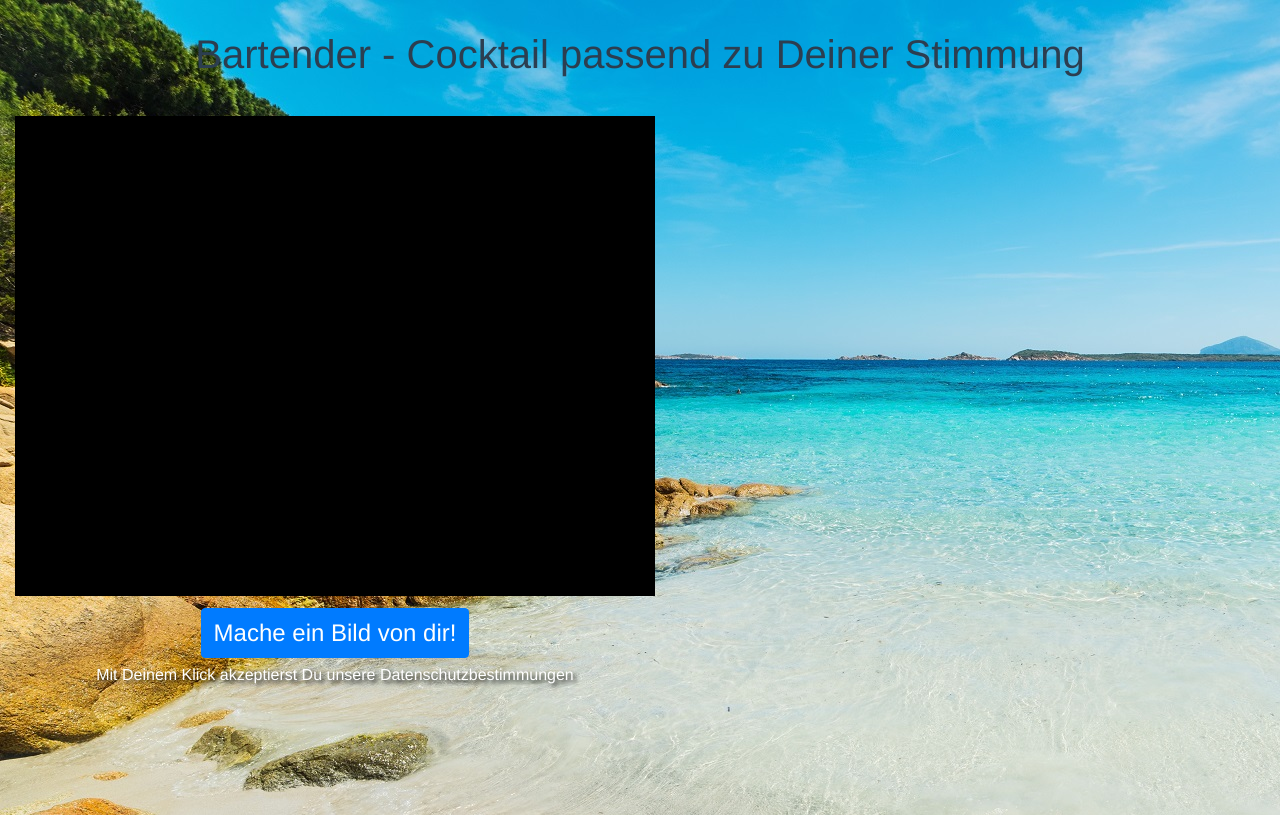
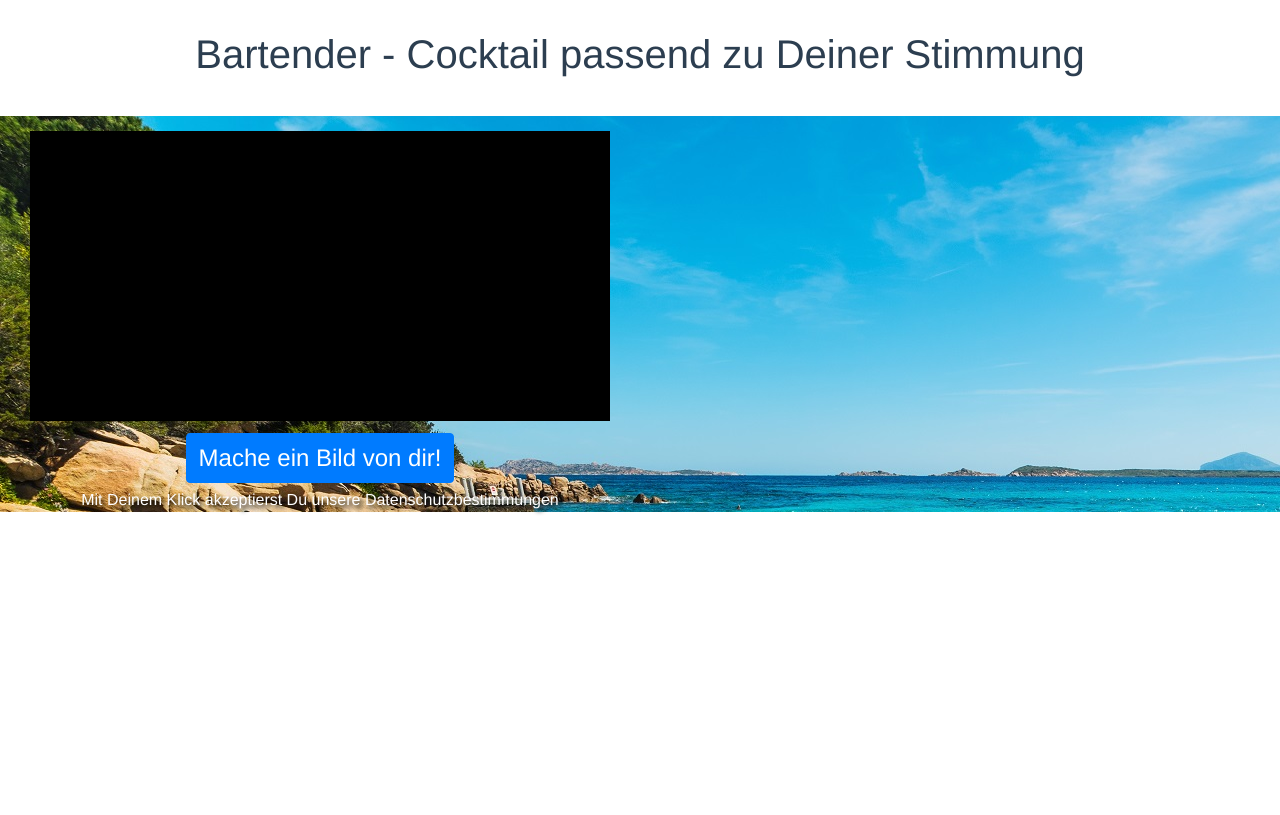
Before and after one commit to mezger/bartender, a Vue app in the folder bartender-vue/: page / in a window 1280 px wide. Built offline with nearby package versions, Linux system fonts and the light colour scheme; no server answers.

Commit message:
Frontend resopnstivität verbessert -> nicht ganz optimal wegen Video und Canvas Element

```diff
--- a/bartender-vue/src/App.vue
+++ b/bartender-vue/src/App.vue
@@ -1,13 +1,17 @@
 <template>
   <div id="app">
     <b-container fluid>
-      <h1>Bartender - Cocktail passend zu Deiner Stimmung</h1>
       <b-row>
+        <b-col>
+         <h1>Bartender - Cocktail passend zu Deiner Stimmung</h1>
+        </b-col>
+      </b-row>
+      <b-row class="content">
         <!--<img alt="Vue logo" src="./assets/strand.jpg"> -->
-        <b-col>
+        <b-col xs="12" lg="6">
           <Webcam msg="Mache ein Bild von Dir!" @cocktailFound="updateCocktail"/>
         </b-col>
-        <b-col>
+        <b-col xs="12" lg="6">
           <Cocktail msg="Cocktail passend zu Deiner Stimmung" v-bind:cocktail="childData"/>
         </b-col>
       </b-row>
@@ -47,8 +51,6 @@ export default {
   text-align: center;
   color: #2c3e50;
   margin-top: 0px;
-  background-image: url("./assets/strand.jpg");
-  background-repeat: no-repeat;
 }
 h1 {
   padding-bottom: 30px;
@@ -58,4 +60,11 @@ h1 {
 .container-fluid {
   padding-bottom: 10%;
 }
+.content{
+  background-image: url("./assets/strand.jpg");
+  background-repeat: no-repeat;
+}
+  .content > .col-lg-6{
+    padding-top: 15px;
+  }
 </style>
--- a/bartender-vue/src/components/webcam.vue
+++ b/bartender-vue/src/components/webcam.vue
@@ -1,25 +1,27 @@
 <template>
-  <div class="webcam-component">
-          <div id="record">
+    <b-container class="webcam-component">
+        <b-row>
+            <b-col id="record">
                 <div>
-                <video ref="video" id="video" width="640" height="480" autoplay></video>
+                    <video ref="video" id="video" width="100%" height="auto" autoplay></video>
                 </div>
                 <div>
                     <b-button id="snap" variant="primary" v-on:click="takePicture()">Mache ein Bild von dir!</b-button>
                     <br>
                     <span class="dsgvo">Mit Deinem Klick akzeptierst Du unsere Datenschutzbestimmungen</span>
                 </div>
-          </div>
-          <div id="picture">
+            </b-col>
+            <b-col id="picture">
                 <div>
-              <canvas ref="canvas" id="canvas" width="640" height="480"></canvas>
+                    <canvas ref="canvas" id="canvas" :width="canvasWidth" :height="canvasHeight"></canvas>
                 </div>
                 <div>
                     <b-button id="record" variant="primary" v-on:click="activateCam()">Neue Aufnahme</b-button>
                 </div>
-          </div>
                 <klapper :data="output" :table="tabelle"></klapper>
-  </div>
+            </b-col>
+        </b-row>
+    </b-container>
 </template>
 
 <script>
@@ -39,25 +41,28 @@ export default {
                 canvas: {},
                 image: {},
                 output: {},
-                tabelle:{}
+                tabelle: {},
+                canvasHeight: 0,
+                canvasWidth: 0
             }
         },
         methods: {
             takePicture() {
                 this.canvas = this.$refs.canvas;
-        this.canvas.getContext("2d").drawImage(this.video, 0, 0, 640, 480);
-        this.image   = this.canvas.toBlob(this.sendPicture, "image/jpeg");
+                this.canvas.getContext("2d").drawImage(this.video, 0, 0, this.canvasWidth, this.canvasHeight);
+                this.image = this.canvas.toBlob(this.sendPicture, "image/jpeg");
                 document.getElementById('picture').style.display = "block";
                 document.getElementById('record').style.display = "none";
             },
-    activateCam(){
+            activateCam() {
                 document.getElementById('record').style.display = "block";
                 document.getElementById('picture').style.display = "none";
                 let currentObj = this;
                 currentObj.$emit("cocktailFound", {namne: null});
                 currentObj.output = {name: null};
+                this.calculateCanvas();
             },
-    sendPicture(picture){
+            sendPicture(picture) {
                 let currentObj = this;
                 const formData = new FormData();
                 formData.append('picture', picture);
@@ -65,7 +70,7 @@ export default {
                     method: 'post',
                     url: 'http://localhost:8080/cocktailForImage',
                     data: formData,
-                    config: { headers: {'Content-Type': 'multipart/form-data' }}
+                    config: {headers: {'Content-Type': 'multipart/form-data'}}
                 })
                     .then(function (response) {
                         currentObj.output = response.data;
@@ -86,16 +91,21 @@ export default {
                 this.tabelle.Mund_offen = rekognitionResult.faceList[0].mouthOpen.value ? "Ja" : "Nein";
                 this.tabelle.Bart = rekognitionResult.faceList[0].beard.value ? "Ja" : "Nein";
 
+            },
+            calculateCanvas() {
+                this.canvasHeight = this.video.offsetHeight;
+                this.canvasWidth = this.video.offsetWidth;
             }
         },
         mounted() {
             this.video = this.$refs.video;
-    if(navigator.mediaDevices && navigator.mediaDevices.getUserMedia) {
-        navigator.mediaDevices.getUserMedia({ video: true }).then(stream => {
-            this.video.srcObject=stream;
+            if (navigator.mediaDevices && navigator.mediaDevices.getUserMedia) {
+                navigator.mediaDevices.getUserMedia({video: true}).then(stream => {
+                    this.video.srcObject = stream;
                     this.video.play();
                 });
             }
+            this.calculateCanvas();
         }
     }
 </script>
@@ -103,18 +113,19 @@ export default {
     #video {
         background-color: #000000;
     }
+
     #picture {
         display: none;
     }
-    div .btn{
+
+    div .btn {
         font-size: 1.5rem;
         margin: 5px;
     }
-    #newPicture{
-      background-color: #777272;
-    }
-    .dsgvo{
+
+    .dsgvo {
         color: white;
         text-shadow: 3px 3px 4px black;
     }
+
 </style>
```
Also changed, not shown: 1 other file (tests, documents, lock files or other folders). Lines whose indentation alone changed are shown as unchanged.
